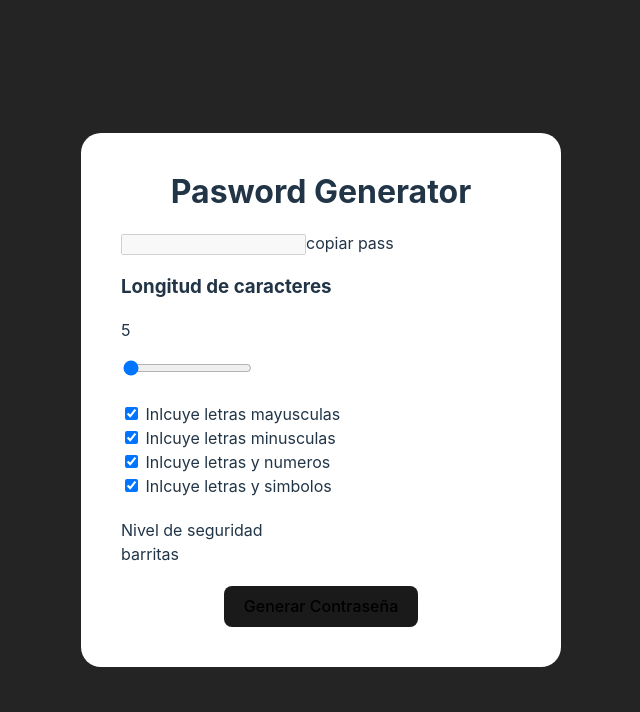
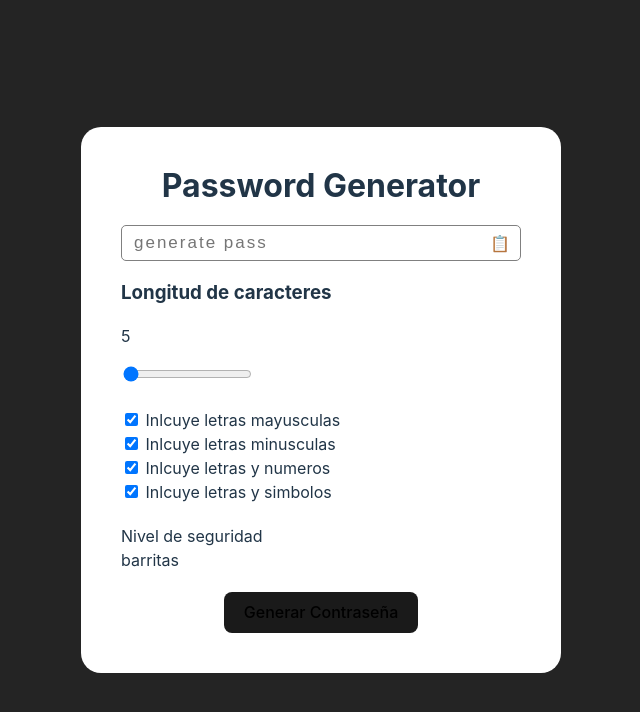
Before and after one commit to adanuriplata/passwordGenerator, a React (Vite) app: page / in a window 1280 px wide. Shown: the top 712 px of the page, without its empty margins (319-959 px from the left). Built offline with nearby package versions, Linux system fonts and the light colour scheme.

Commit message:
Feat: Refactor components

```diff
--- a/src/App.tsx
+++ b/src/App.tsx
@@ -1,98 +1,86 @@
-import { ChangeEvent, useState } from 'react'
-import './App.css'
-import { GeneratePassword } from './GeneratePassword'
-import { Password } from './types/password'
+import { ChangeEvent, useState } from "react";
+import "./App.css";
+import { GeneratePassword } from "./GeneratePassword";
+import { Password } from "./types/password";
+import {
+  LenghtCharactesBar,
+  SecurityLevel,
+  ShowResults,
+  GeneratePassButton,
+  CheckboxOptions,
+} from "./components";
+import { defaultOptions } from "./DefaultOptions";
 
 function App() {
-
-  const defaultOptions: Password = {
-    lenghtOption: 5,
-    upperCaseOption: true,
-    lowerCaseOption: true,
-    numbersOption: true,
-    symbolsOption: true,
-    securityLevel: 0,
-    passwordGenerated: '',
-  }
-
-  const [optionsPass, setOptionsPass] = useState<Password>(defaultOptions)
-
+  const [optionsPass, setOptionsPass] = useState<Password>(defaultOptions);
 
   const handleOptionChangeUpperCase = (e: ChangeEvent<HTMLInputElement>) => {
-    setOptionsPass((optionsPass) => { return {...optionsPass, upperCaseOption: e.target.checked}})
-
-  }
+    setOptionsPass((optionsPass) => {
+      return { ...optionsPass, upperCaseOption: e.target.checked };
+    });
+  };
 
   const handleOptionChangeLowerCase = (e: ChangeEvent<HTMLInputElement>) => {
-    setOptionsPass((optionsPass) => { return {...optionsPass, lowerCaseOption: e.target.checked}})
-
-  }
+    setOptionsPass((optionsPass) => {
+      return { ...optionsPass, lowerCaseOption: e.target.checked };
+    });
+  };
 
   const handleOptionChangeNumbers = (e: ChangeEvent<HTMLInputElement>) => {
-    setOptionsPass((optionsPass) => { return {...optionsPass, numbersOption: e.target.checked}})
-
-  }
+    setOptionsPass((optionsPass) => {
+      return { ...optionsPass, numbersOption: e.target.checked };
+    });
+  };
 
   const handleOptionChangeUpperSymbols = (e: ChangeEvent<HTMLInputElement>) => {
-    setOptionsPass((optionsPass) => { return {...optionsPass, symbolsOption: e.target.checked}})
-
-  }
+    setOptionsPass((optionsPass) => {
+      return { ...optionsPass, symbolsOption: e.target.checked };
+    });
+  };
 
   const handleOptionLenght = (e: ChangeEvent<HTMLInputElement>) => {
-    setOptionsPass(optionsPass => { return {...optionsPass, lenghtOption: parseInt(e.target.value)}})
-  }
+    setOptionsPass((optionsPass) => {
+      return { ...optionsPass, lenghtOption: parseInt(e.target.value) };
+    });
+  };
 
   const handleGeneratePass = () => {
-    setOptionsPass(optionsPass => { return {...optionsPass, passwordGenerated: GeneratePassword(optionsPass)}})
-  }
-
+    setOptionsPass((optionsPass) => {
+      return {
+        ...optionsPass,
+        passwordGenerated: GeneratePassword(optionsPass),
+      };
+    });
+  };
 
   return (
     <div className="App">
-      <div className='mainContainer'>
-        <div className='title'><h1>Pasword Generator</h1></div>
-        <div className='container__results'>
-          <input type="text" name='results' value={optionsPass.passwordGenerated} disabled  />
-          <span className='copyPassword'>copiar pass</span>
+      <div className="mainContainer">
+        <div className="title">
+          <h1>Password Generator</h1>
         </div>
-        <div className='container__lenght-characters'>
-          <h3>Longitud de caracteres</h3><p>{optionsPass.lenghtOption}</p>
-          <label htmlFor="bar">
-            <input name='bar' type="range" min="5" max="20" value={optionsPass.lenghtOption} onChange={e => handleOptionLenght(e) } />
-          </label>
-        </div>
-        <div className='container__options'>
-          <label htmlFor="">
-            <input checked={optionsPass.upperCaseOption} type="checkbox" onChange={e => handleOptionChangeUpperCase(e)}/>
-            <span> Inlcuye letras mayusculas </span>
-          </label>
-          <label htmlFor="">
-            <input checked={optionsPass.lowerCaseOption} type="checkbox" onChange={e => handleOptionChangeLowerCase(e)}/>
-            <span> Inlcuye letras minusculas </span>
-          </label>
-          <label htmlFor="">
-            <input checked={optionsPass.numbersOption} type="checkbox" onChange={e => handleOptionChangeNumbers(e)}/>
-            <span> Inlcuye letras y numeros </span>
-          </label>
-          <label htmlFor="">
-            <input checked={optionsPass.symbolsOption} type="checkbox" onChange={e => handleOptionChangeUpperSymbols(e)}/>
-            <span> Inlcuye letras y simbolos </span>
-          </label>
-        </div>
-        <div className='contianer__levelSecurity'>
-          <div>
-            <div>Nivel de seguridad</div>
-            <div>barritas</div>
-          </div>
-        </div>
-        <div className="container__button">
-          <div>
-            <button onClick={() => handleGeneratePass()}>Generar Contraseña</button>
-          </div>
-        </div>
+
+        <ShowResults passwordGenerated={optionsPass.passwordGenerated} />
+
+        <LenghtCharactesBar
+          lenghtOption={optionsPass.lenghtOption}
+          handleOptionLenght={handleOptionLenght}
+        />
+
+        <CheckboxOptions
+          password={optionsPass}
+          handleOptionChangeUpperCase={handleOptionChangeUpperCase}
+          handleOptionChangeLowerCase={handleOptionChangeLowerCase}
+          handleOptionChangeNumbers={handleOptionChangeNumbers}
+          handleOptionChangeUpperSymbols={handleOptionChangeUpperSymbols}
+        />
+
+        <SecurityLevel />
+
+        <GeneratePassButton handleGeneratePass={handleGeneratePass} />
       </div>
     </div>
-  )
+  );
 }
 
 export default App;
--- /dev/null
+++ b/src/DefaultOptions.ts
@@ -0,0 +1,11 @@
+import { Password } from "./types/password";
+
+export const defaultOptions: Password = {
+  lenghtOption: 5,
+  upperCaseOption: true,
+  lowerCaseOption: true,
+  numbersOption: true,
+  symbolsOption: true,
+  securityLevel: 0,
+  passwordGenerated: "",
+};
--- /dev/null
+++ b/src/components/CheckboxOptions.tsx
@@ -0,0 +1,55 @@
+import { ChangeEvent, FC } from "react";
+import { Password } from "../types/password";
+
+interface CheckboxOptionsProps {
+  password: Password;
+  handleOptionChangeUpperCase: (e: ChangeEvent<HTMLInputElement>) => void;
+  handleOptionChangeLowerCase: (e: ChangeEvent<HTMLInputElement>) => void;
+  handleOptionChangeNumbers: (e: ChangeEvent<HTMLInputElement>) => void;
+  handleOptionChangeUpperSymbols: (e: ChangeEvent<HTMLInputElement>) => void;
+}
+
+export const CheckboxOptions: FC<CheckboxOptionsProps> = ({
+  handleOptionChangeUpperCase,
+  handleOptionChangeLowerCase,
+  handleOptionChangeNumbers,
+  handleOptionChangeUpperSymbols,
+  password,
+}) => {
+  return (
+    <div className="container__options">
+      <label htmlFor="">
+        <input
+          checked={password.upperCaseOption}
+          type="checkbox"
+          onChange={(e) => handleOptionChangeUpperCase(e)}
+        />
+        <span> Inlcuye letras mayusculas </span>
+      </label>
+      <label htmlFor="">
+        <input
+          checked={password.lowerCaseOption}
+          type="checkbox"
+          onChange={(e) => handleOptionChangeLowerCase(e)}
+        />
+        <span> Inlcuye letras minusculas </span>
+      </label>
+      <label htmlFor="">
+        <input
+          checked={password.numbersOption}
+          type="checkbox"
+          onChange={(e) => handleOptionChangeNumbers(e)}
+        />
+        <span> Inlcuye letras y numeros </span>
+      </label>
+      <label htmlFor="">
+        <input
+          checked={password.symbolsOption}
+          type="checkbox"
+          onChange={(e) => handleOptionChangeUpperSymbols(e)}
+        />
+        <span> Inlcuye letras y simbolos </span>
+      </label>
+    </div>
+  );
+};
--- /dev/null
+++ b/src/components/GeneratePassButton.tsx
@@ -0,0 +1,17 @@
+import { FC } from "react";
+
+interface GeneratePassButonProps {
+  handleGeneratePass: () => void;
+}
+
+export const GeneratePassButton: FC<GeneratePassButonProps> = ({
+  handleGeneratePass,
+}) => {
+  return (
+    <div className="container__button">
+      <div>
+        <button onClick={() => handleGeneratePass()}>Generar Contraseña</button>
+      </div>
+    </div>
+  );
+};
--- /dev/null
+++ b/src/components/LenghtCharactesBar.tsx
@@ -0,0 +1,28 @@
+import { ChangeEvent, FC } from "react";
+
+interface LenghtCharactesBarProps {
+  lenghtOption: number;
+  handleOptionLenght: (e: ChangeEvent<HTMLInputElement>) => void;
+}
+
+export const LenghtCharactesBar: FC<LenghtCharactesBarProps> = ({
+  handleOptionLenght,
+  lenghtOption,
+}) => {
+  return (
+    <div className="container__lenght-characters">
+      <h3>Longitud de caracteres</h3>
+      <p>{lenghtOption}</p>
+      <label htmlFor="bar">
+        <input
+          name="bar"
+          type="range"
+          min="5"
+          max="20"
+          value={lenghtOption}
+          onChange={(e) => handleOptionLenght(e)}
+        />
+      </label>
+    </div>
+  );
+};
--- /dev/null
+++ b/src/components/SecurityLevel.tsx
@@ -0,0 +1,12 @@
+import React from "react";
+
+export const SecurityLevel = () => {
+  return (
+    <div className="container__levelSecurity">
+      <div>
+        <div>Nivel de seguridad</div>
+        <div>barritas</div>
+      </div>
+    </div>
+  );
+};
--- /dev/null
+++ b/src/components/ShowResults.tsx
@@ -0,0 +1,39 @@
+import React, { FC, useState } from "react";
+
+interface ShowResultsProps {
+  passwordGenerated: string;
+}
+
+export const ShowResults: FC<ShowResultsProps> = ({ passwordGenerated }) => {
+  const [copied, setCopied] = useState<boolean>(false);
+
+  const handleClipboard = () => {
+    navigator.clipboard.writeText(passwordGenerated);
+    setCopied(true);
+    setTimeout(() => {
+      setCopied(false);
+    }, 500);
+  };
+
+  return (
+    <div className="container__results">
+      <div
+        className={`${copied ? "copied inputCopied" : ""}  container__input`}
+      >
+        <input
+          placeholder="generate pass"
+          type="text"
+          name="results"
+          value={passwordGenerated}
+          disabled
+        />
+        <span className="copyPassword" onClick={() => handleClipboard()}>
+          📋
+        </span>
+        <span className="done" aria-hidden="true">
+          📋 Copied
+        </span>
+      </div>
+    </div>
+  );
+};
--- /dev/null
+++ b/src/components/index.ts
@@ -0,0 +1,6 @@
+export * from "./ShowResults";
+export * from "./LenghtCharactesBar";
+export * from "./GeneratePassButton";
+export * from "./SecurityLevel";
+export * from "./CheckboxOptions";
+export * from "./GeneratePassButton";
--- a/src/index.css
+++ b/src/index.css
@@ -96,3 +96,48 @@ button:focus-visible {
 .container__button {
   text-align: center;
 }
+
+.container__results input{
+  background: none;
+  border: none;
+  color: black;
+  font-size: 17px;
+  letter-spacing: 2px;
+}
+
+.container__results .container__input{
+  margin: 0 auto;
+  max-width: 400px;
+  border-radius: 5px;
+  border: solid 1px gray;
+  display: flex;
+  flex-wrap: wrap;
+  justify-content: space-between;
+  padding: 5px 10px;
+}
+
+.container__results .inputCopied{
+  border: solid 1px #00b248;
+}
+
+.container__results span{
+  cursor: pointer;
+}
+
+.done {
+  position: absolute;
+    text-align: center;
+    opacity: 0;
+    transform: translateY(-1em);
+    color: #000;
+    transition: all .500s;
+}
+
+.copied .done {
+  top: auto;
+  opacity: 1;
+  transform: translateY(-2em);
+  color: #00b248;
+  font-size: 18px;
+  font-weight: 700;
+}
```
Also changed, not shown: src/types/Password.ts (line endings or trailing spaces).
